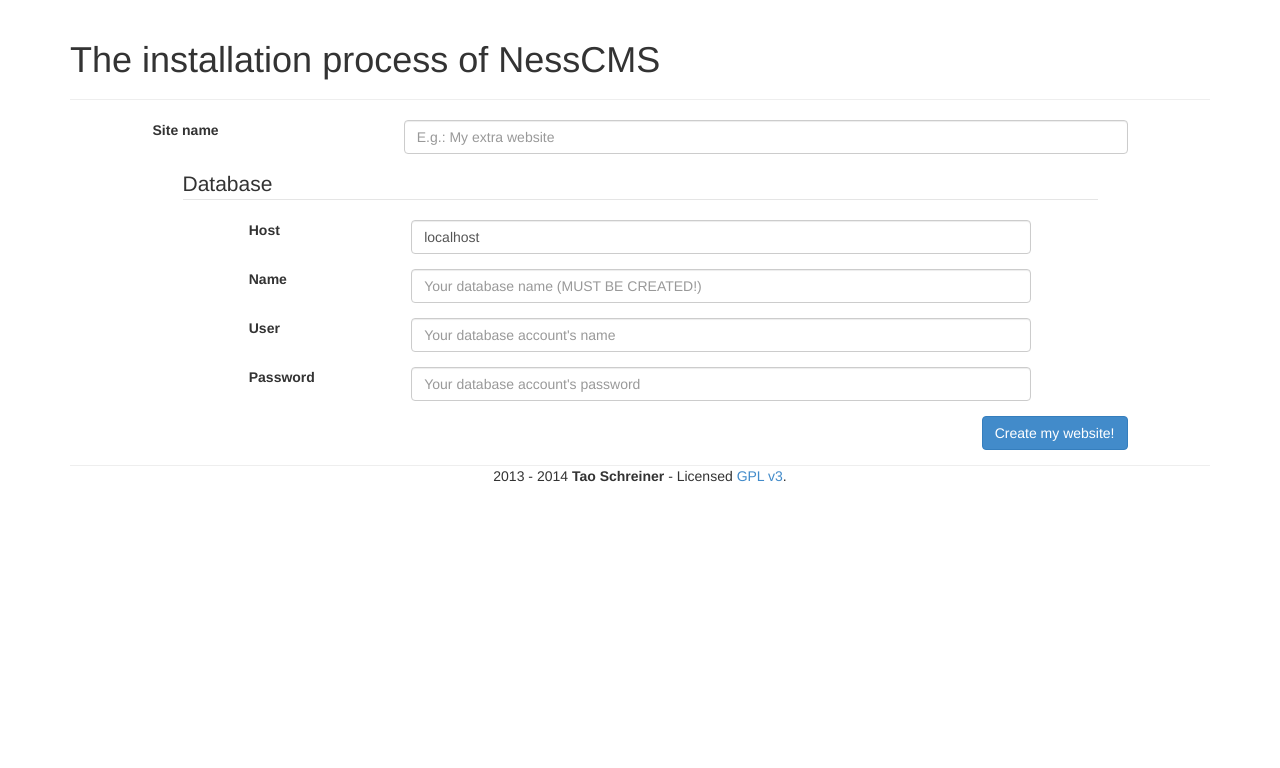
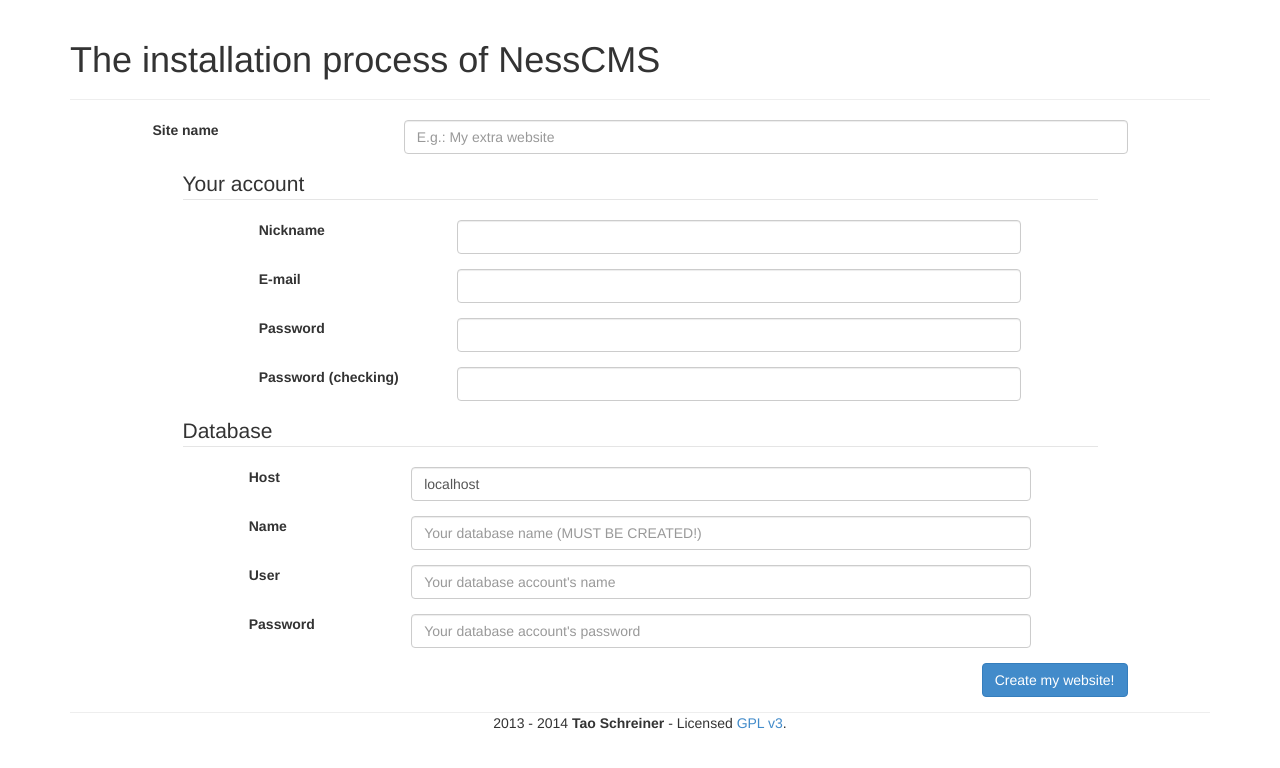
Before and after one commit to TaoSc/NessCMS, a PHP site: page /nesscms/ in a window 1280 px wide. Shown: the top 768 px of the page. Run offline with PHP 8.4, Linux system fonts and the light colour scheme.

Commit message:
Account creation during the installation
It also adds a default theme for the admin but it's not done yet.

```diff
--- a/NessCMS.sql
+++ b/NessCMS.sql
@@ -99,8 +99,7 @@
 ) ENGINE=InnoDB  DEFAULT CHARSET=utf8mb4 AUTO_INCREMENT=2 ;
 
 INSERT INTO `members` (`id`, `type_id`, `nickname`, `slug`, `avatar`, `email`, `password`, `first_name`, `last_name`, `registration`, `birth`) VALUES
-(0, 3, 'Guest', 'guest', NULL, '', '', NULL, NULL, '2011-11-11 00:00:00', NULL),
-(1, 1, 'admin', 'admin', NULL, 'foo@foo.com', '8c6976e5b5410415bde908bd4dee15dfb167a9c873fc4bb8a81f6f2ab448a918', NULL, NULL, '2014-07-12 19:29:13', NULL);
+(0, 3, 'Guest', 'guest', NULL, '', '', NULL, NULL, '2011-11-11 00:00:00', NULL);
 
 CREATE TABLE IF NOT EXISTS `members_types` (
   `id` int(11) NOT NULL,
--- a/controllers/admin/index.php
+++ b/controllers/admin/index.php
@@ -1,3 +1,4 @@
 <?php
-	echo 'soon';
+	$pageTitle = $clauses->get('home');
+	$viewPath = 'index';
 	// echo \Medias\Image::create('http://localhost/nesscms (craps)/images/news/mario-kart-8.jpg', 'Mario Kart 8', [[750,100], [750,400], [250,100]]);
--- a/index.php
+++ b/index.php
@@ -5,6 +5,16 @@
 	$ajaxCheck = !empty($_SERVER['HTTP_X_REQUESTED_WITH']) && strtolower($_SERVER['HTTP_X_REQUESTED_WITH']) === 'xmlhttprequest';
 	session_start();
 	mb_internal_encoding('UTF-8');
+
+	// Auto-chargement des classes
+	spl_autoload_register(function ($class) {
+		global $siteDir;
+
+		if (file_exists($siteDir . 'models/' . $class . '.class.php'))
+			require $siteDir . 'models/' . $class . '.class.php';
+		elseif (file_exists($siteDir . 'models/' . $class . '.php'))
+			require $siteDir . 'models/' . $class . '.php';
+	});
 
 	// Vérifications du système
 	if (file_exists($configFile))
@@ -21,16 +31,6 @@
 	catch (Exception $error) {
 		die('Error with <b>PHP Data Objects</b> : ' . $error->getMessage());
 	}
-
-	// Auto-chargement des classes
-	spl_autoload_register(function ($class) {
-		global $siteDir;
-
-		if (file_exists($siteDir . 'models/' . $class . '.class.php'))
-			require $siteDir . 'models/' . $class . '.class.php';
-		elseif (file_exists($siteDir . 'models/' . $class . '.php'))
-			require $siteDir . 'models/' . $class . '.php';
-	});
 
 	// Variables liées au site
 	$topDir = Basics\Site::parameter('directory');
@@ -148,11 +148,12 @@
 	}
 	include $siteDir . 'themes/' . \Basics\Site::parameter('theme') . '/theme.php';
 	$theme['dir'] = 'themes/' . $theme['dir'];
+	$siteVersion = 'dev';
 
 	// Routage
 	$controllerPath = $siteDir . 'controllers/' . $location . '.php';
 
-	if (file_exists($controllerPath))
+	if (file_exists($controllerPath) AND $params[0] !== 'admin')
 		include $controllerPath;
 	elseif ($params[0] === 'lang' AND isset($params[2]) AND $foldersDepth === 2)
 		include $siteDir . 'controllers/lang.rel.php';
@@ -178,8 +179,10 @@
 	elseif ($params[0] === 'votes' AND isset($params[2]) AND $foldersDepth === 2)
 		include $siteDir . 'controllers/votes/ajax.rel.php';
 
-	elseif ($params[0] === 'admin' AND $foldersDepth !== 0)
+	elseif ($params[0] === 'admin' AND $foldersDepth !== 0) {
+		$admin = true;
 		include $siteDir . 'controllers/admin/routing.php';
+	}
 	else
 		error();
 
@@ -191,9 +194,13 @@
 			ob_start();
 		}
 
-		$viewPath = $siteDir . $theme['dir'] . 'views/' . $viewPath . '.php';
-		include $siteDir . 'controllers/template.rel.php';
+		if (!isset($admin) OR !$admin) {
+			$viewPath = $siteDir . $theme['dir'] . 'views/' . $viewPath . '.php';
+			include $siteDir . 'controllers/template.rel.php';
 
-		// if ($cachingCond)
-			// $cache->write($location, ob_get_flush(), $memberCheck);
+			// if ($cachingCond)
+				// $cache->write($location, ob_get_flush(), $memberCheck);
+		}
+		else
+			include $siteDir . 'controllers/admin/template.rel.php';
 	}
--- a/install.php
+++ b/install.php
@@ -1,7 +1,9 @@
 <?php
+	$language = 'en-us';
+
 	if (pathinfo($_SERVER['SCRIPT_NAME'], PATHINFO_BASENAME) === 'install.php')
 		header('Location: ./');
-	elseif (isset($_POST['site_name'])) {
+	elseif (isset($_POST['nickname']) AND isset($_POST['email']) AND isset($_POST['pwd']) AND isset($_POST['pwd2']) AND isset($_POST['site_name'])) {
 		if (PHP_VERSION_ID < 50400)
 			die('Your version of PHP is too old. Please use PHP 5.4 at least');
 
@@ -24,6 +26,13 @@
 
 		$request = $db->prepare($SQLRequest);
 		$request->execute([$_POST['site_name'], trim(stripslashes(pathinfo($_SERVER['SCRIPT_NAME'], PATHINFO_DIRNAME)), '/')]);
+
+		$clauses = new Basics\Languages($language);
+
+		if (!Members\Handling::registration($_POST['nickname'], $_POST['email'], $_POST['pwd'], $_POST['pwd2'], 'on'))
+			die('We were unable to create your account. <a href="./">Please retry.</a>');
+		else
+			$request = $db->query('UPDATE members SET type_id = 1 WHERE id = 1');
 
 		unlink(__FILE__);
 		unlink($siteDir . 'NessCMS.sql');
@@ -65,6 +74,48 @@
 										</div>
 									</div>
 								</div>
+
+								<fieldset class="col-lg-12">
+									<legend>Your account</legend>
+
+									<div class="col-lg-offset-1 col-lg-10">
+										<div class="row">
+											<div class="form-group">
+												<label class="col-lg-3" for="nickname">Nickname</label>
+												<div class="col-lg-9">
+													<input id="nickname" name="nickname" type="text" placeholder="" class="form-control" required>
+												</div>
+											</div>
+										</div>
+
+										<div class="row">
+											<div class="form-group">
+												<label class="col-lg-3" for="email">E-mail</label>
+												<div class="col-lg-9">
+													<input id="email" name="email" type="text" placeholder="" class="form-control" required>
+												</div>
+											</div>
+										</div>
+
+										<div class="row">
+											<div class="form-group">
+												<label class="col-lg-3" for="pwd">Password</label>
+												<div class="col-lg-9">
+													<input id="pwd" name="pwd" type="password" placeholder="" class="form-control" required>
+												</div>
+											</div>
+										</div>
+
+										<div class="row">
+											<div class="form-group">
+												<label class="col-lg-3" for="pwd2">Password (checking)</label>
+												<div class="col-lg-9">
+													<input id="pwd2" name="pwd2" type="password" placeholder="" class="form-control" required>
+												</div>
+											</div>
+										</div>
+									</div>
+								</fieldset>
 
 <?php
 								if (!file_exists($configFile)) {
--- a/languages/en-us.txt
+++ b/languages/en-us.txt
@@ -16,6 +16,7 @@
 previous			= Previous
 next				= Next
 search_placeholder	= Search…
+config				=
 type				=
 featured_content	= Featured content
 most_read			= Most readed
--- a/languages/fr-fr.txt
+++ b/languages/fr-fr.txt
@@ -16,6 +16,7 @@
 previous			= Précédent
 next				= Suivant
 search_placeholder	= Rechercher…
+config				= Configuration
 type				= Type
 featured_content	= Contenu à la une
 most_read			= Plus lu
--- a/models/Basics/Templates.class.php
+++ b/models/Basics/Templates.class.php
@@ -10,7 +10,7 @@
 				<link rel="stylesheet" type="text/css" href="' . $subDir . 'css/bootstrap.min.css">
 				<script>var topDir = ' . $topDir . ';</script>
 				<script src="' . $subDir . 'js/jquery.min.js"></script>
-				<script src="' . $subDir . 'js/bootstrap.min.js"></script>';
+				<script src="' . $subDir . 'js/bootstrap.min.js"></script>' . PHP_EOL;
 		}
 
 		static function textList($array) {
--- a/models/Members/Handling.class.php
+++ b/models/Members/Handling.class.php
@@ -7,7 +7,7 @@
 
 			if (!empty($birthDate) AND $birthDate !== '0000-00-00' AND !empty($nickname) AND !empty($email) AND !empty($pwd)) {
 				$birthDateRegex = preg_match('#^([0-9]{4})-([0-9]{2})-([0-9]{2})$#', $birthDate);
-				$emailRegex = preg_match('#^[a-z0-9._-]+@[a-z0-9._-]{2,}\.[a-z]{2,4}$#', $email);
+				$emailRegex = preg_match('#^[-0-9a-zA-Z.+_]+@[-0-9a-zA-Z.+_]+\.[a-zA-Z]{2,4}$#', $email);
 				$namesTestCond = $namesTest ? mb_strlen($lastName) >= 2 AND mb_strlen($firstName) >= 2 : true;
 
 				if ($namesTestCond AND $birthDateRegex AND mb_strlen($nickname) >= 4 AND $emailRegex AND mb_strlen($pwd) >= 6) {
@@ -40,7 +40,7 @@
 		static function login($nickname, $pwd, $cookies = 'off') {
 			global $db, $topDir, $clauses;
 
-			if (preg_match('/[-0-9a-zA-Z.+_]+@[-0-9a-zA-Z.+_]+\.[a-zA-Z]{2,4}/', $nickname))
+			if (preg_match('#^[-0-9a-zA-Z.+_]+@[-0-9a-zA-Z.+_]+\.[a-zA-Z]{2,4}$#', $nickname))
 				$columnName = 'email';
 			else
 				$columnName = 'nickname';
--- /dev/null
+++ b/themes/admin/views/index.php
@@ -0,0 +1 @@
+Soon!
--- a/themes/default/css/styles.css
+++ b/themes/default/css/styles.css
@@ -33,7 +33,6 @@
 
 body {
 	padding-top: 50px;
-	position: relative;
 	background: #f1f1f1;
 	text-rendering: optimizeLegibility;
 }
--- a/themes/default/views/template.rel.php
+++ b/themes/default/views/template.rel.php
@@ -150,7 +150,6 @@
 				2013 - <?php echo date('Y'); ?> <strong>Tao Schreiner</strong> - Licensed <a href="<?php echo $subDir . '/LICENSE'; ?>">GPL v3</a>.
 			</div>
 		</footer>
-
 <?php
 		if (!$currentMemberId) {
 ?>
--- a/todo.txt
+++ b/todo.txt
@@ -1,5 +1,4 @@
 GLOBAL :
-- automatic installation file more personalizable
 - streamline the Basics\Dates class
 
 NEWS :
```
Also changed, not shown: controllers/admin/routing.php (+6 -1 lines), controllers/admin/template.rel.php (added, +7 -0 lines), themes/admin/views/template.rel.php (added, +60 -0 lines), README.md.
